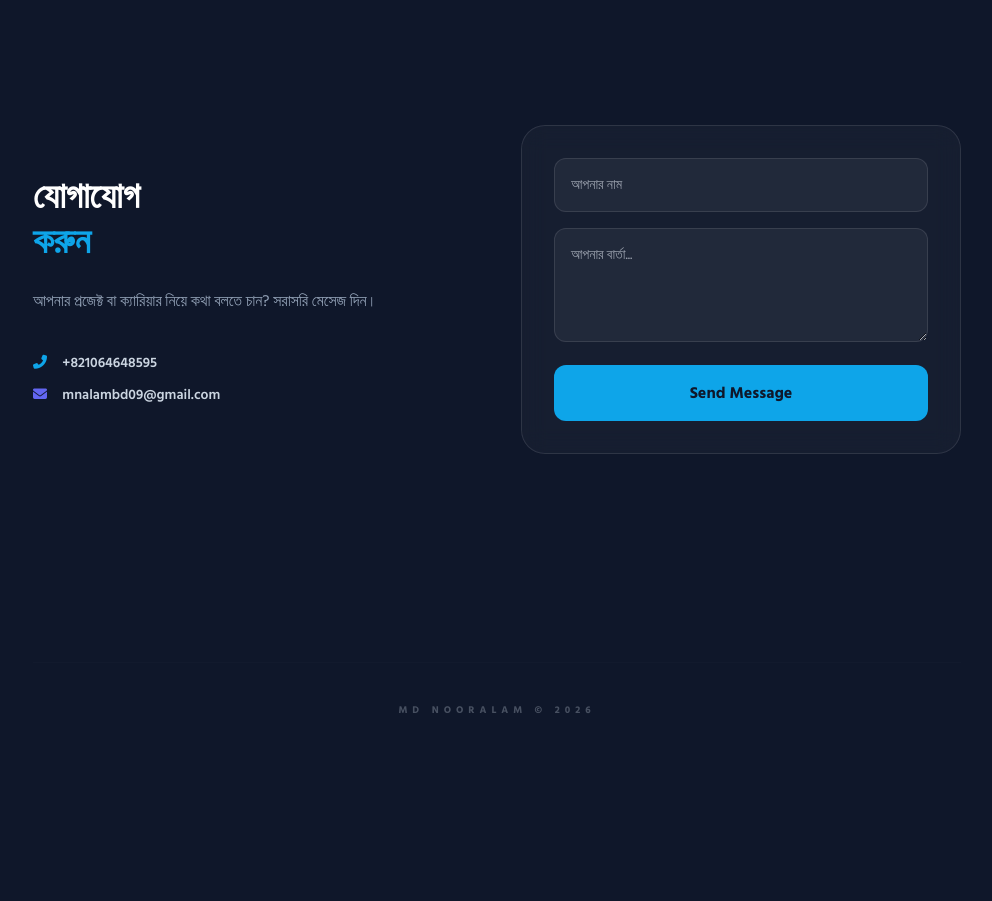
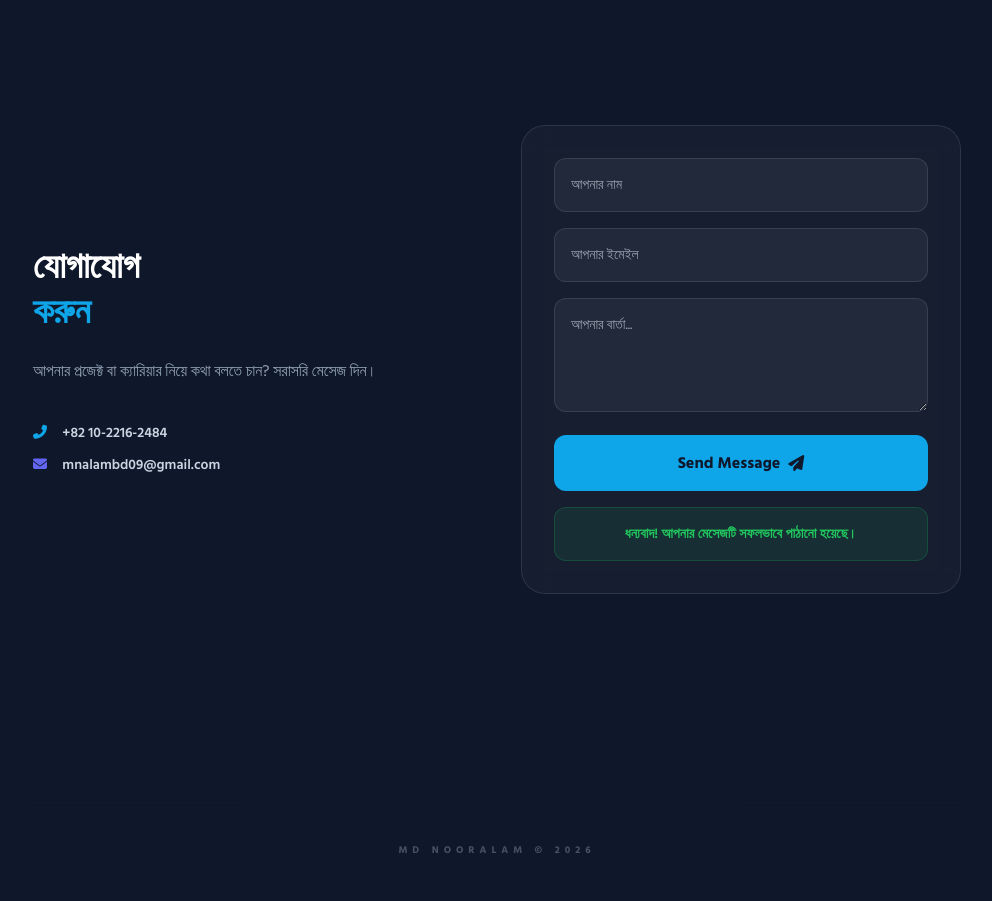
Before and after one commit to mnalambd09/blue-port, a plain HTML site: page index.html in a window 1280 px wide. Shown: the part 3621-4522 px from the top of the page, without its empty margins (271-1263 px from the left). Before the commit the page ends 4427 px from the top, so only its background shows below. Drawn offline with nearby package versions, Linux system fonts and the light colour scheme.

Commit message:
Revamp contact section with dynamic form
Updated contact section with dynamic form and new contact details.

```diff
--- a/index.html
+++ b/index.html
@@ -313,21 +313,35 @@
                 </section>
 
                 <!-- Contact -->
+                <!-- Contact -->
                 <section id="contact" class="pb-20">
                     <div class="grid grid-cols-1 md:grid-cols-2 gap-12 items-center">
                         <div class="space-y-6">
                             <h2 class="text-4xl font-bold text-white dark:text-white light:text-dark leading-tight">যোগাযোগ <br><span class="text-primary">করুন</span></h2>
                             <p class="text-slate-400">আপনার প্রজেক্ট বা ক্যারিয়ার নিয়ে কথা বলতে চান? সরাসরি মেসেজ দিন।</p>
                             <div class="space-y-3 pt-4 text-sm font-semibold">
-                                <p><i class="fas fa-phone-alt text-primary mr-3"></i> +821064648595</p>
+                                <p><i class="fas fa-phone-alt text-primary mr-3"></i> +82 10-2216-2484</p>
                                 <p><i class="fas fa-envelope text-secondary mr-3"></i> mnalambd09@gmail.com</p>
                             </div>
                         </div>
-                        <form class="glass-card p-8 rounded-3xl space-y-4">
-                            <input type="text" placeholder="আপনার নাম" class="w-full bg-white/5 border border-white/10 p-4 rounded-xl text-sm outline-none focus:border-primary text-white">
-                            <textarea rows="4" placeholder="আপনার বার্তা..." class="w-full bg-white/5 border border-white/10 p-4 rounded-xl text-sm outline-none focus:border-primary text-white"></textarea>
-                            <button class="w-full py-4 bg-primary text-dark font-bold rounded-xl hover:shadow-lg transition-all">Send Message</button>
-                        </form>
+                        <!-- Dynamic Contact Form -->
+                        <div class="relative">
+                            <form id="contact-form" action="https://formspree.io/f/mqaebrjr" method="POST" class="glass-card p-8 rounded-3xl space-y-4">
+                                <input type="text" name="name" required placeholder="আপনার নাম" class="w-full bg-white/5 border border-white/10 p-4 rounded-xl text-sm outline-none focus:border-primary text-white transition-all">
+                                <input type="email" name="email" required placeholder="আপনার ইমেইল" class="w-full bg-white/5 border border-white/10 p-4 rounded-xl text-sm outline-none focus:border-primary text-white transition-all">
+                                <textarea name="message" rows="4" required placeholder="আপনার বার্তা..." class="w-full bg-white/5 border border-white/10 p-4 rounded-xl text-sm outline-none focus:border-primary text-white transition-all"></textarea>
+
+                                <button type="submit" id="submit-btn" class="w-full py-4 bg-primary text-dark font-bold rounded-xl hover:shadow-lg transition-all flex items-center justify-center gap-2">
+                                    <span id="btn-text">Send Message</span>
+                                    <i id="btn-icon" class="fas fa-paper-plane"></i>
+                                </button>
+
+                                <!-- Success Message -->
+                                <div id="form-status" class="mt-4 p-4 rounded-xl bg-green-500/10 border border-green-500/20 text-green-500 text-sm text-center font-semibold">
+                                    ধন্যবাদ! আপনার মেসেজটি সফলভাবে পাঠানো হয়েছে।
+                                </div>
+                            </form>
+                        </div>
                     </div>
                 </section>
 
```
